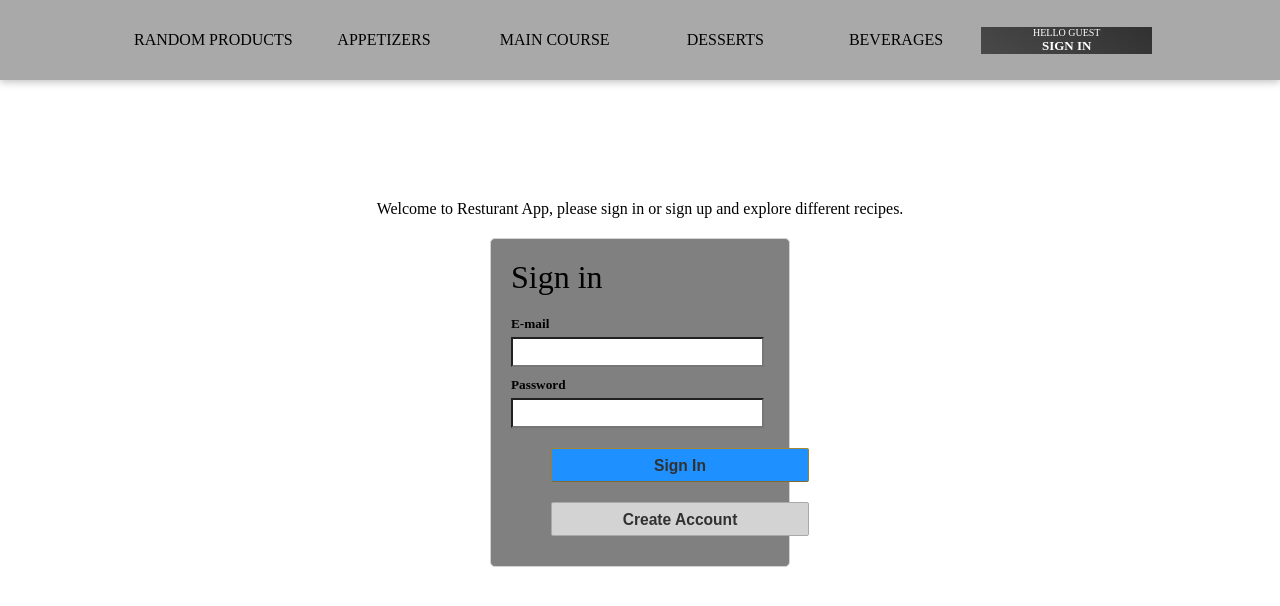
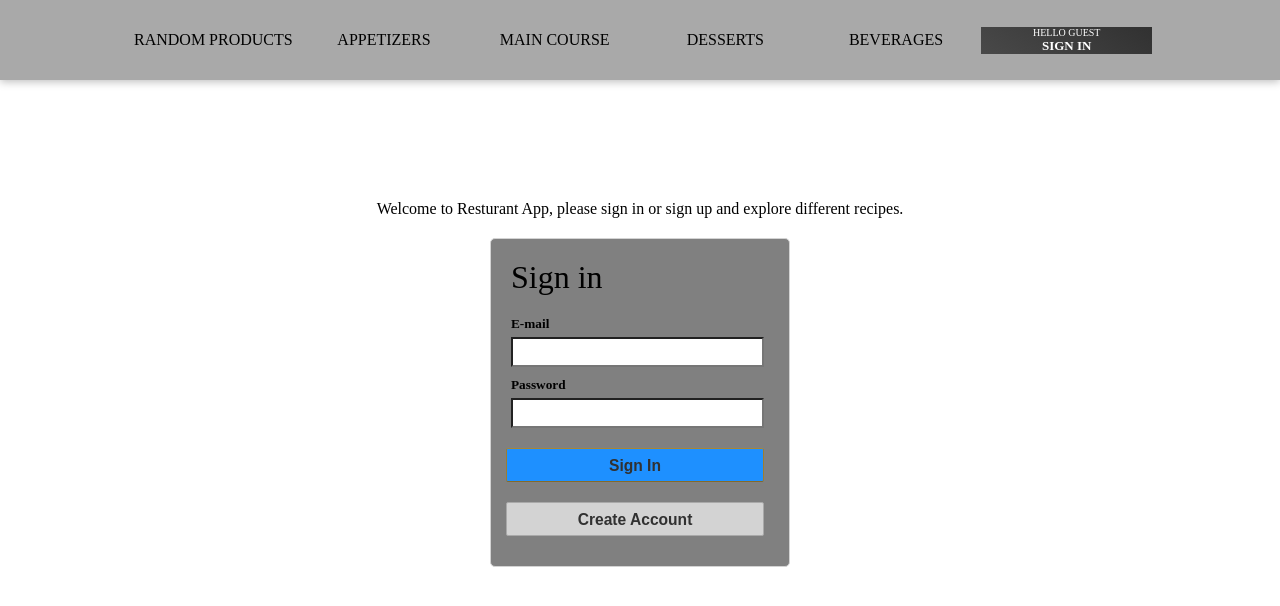
Before and after one commit to Richie1136/Restaurant, a React (Create React App) app in the folder restaurant/: page /login in a window 1280 px wide. Shown: the top 606 px of the page. Built offline with nearby package versions, Linux system fonts and the light colour scheme; no server answers.

Commit message:
Made edits to auth component

```diff
--- a/restaurant/src/components/auth/Auth.css
+++ b/restaurant/src/components/auth/Auth.css
@@ -15,6 +15,7 @@
   border: 1px solid;
   margin-top: 10px;
   border-color: #a88734 #9c7e31 #846a29;
+  margin-left: -5px;
 }
 
 h3 {
@@ -29,6 +30,8 @@ h3 {
   margin-top: 10px;
   border-color: darkgray;
   background-color: lightgray;
+  text-align: center;
+  margin-left: -5px;
 }
 
 .login-container {
```
